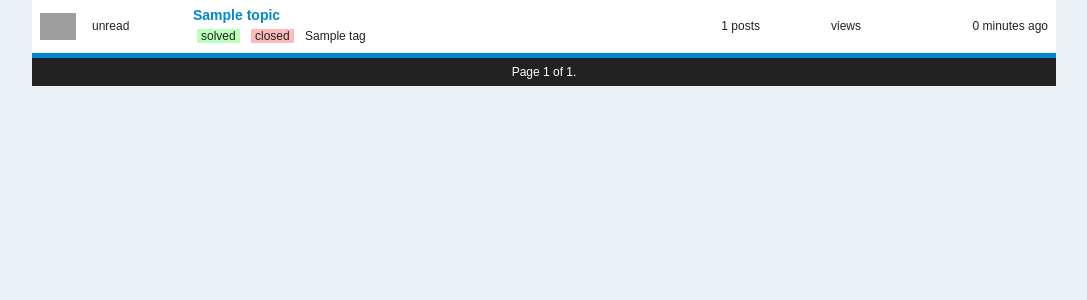
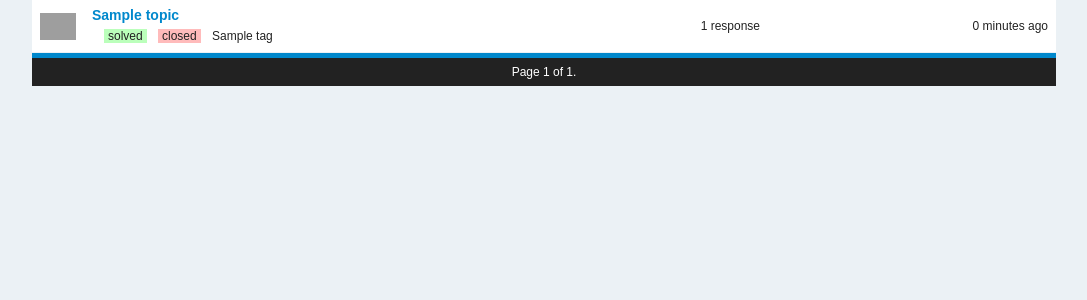
Before and after one commit to kichawa/overmind, a Django app: template overmind/forum/templates/forum/topics_list.html in a window 1280 px wide. Shown: the part 92-392 px from the top of the page, without its empty margins (96-1183 px from the left). Run offline with Django 3.2, Linux system fonts and the light colour scheme; the template is opened without the code that fills it: most values are stand-ins (such as "Sample title", 1, 10 or a date in 2020); some libraries are stand-ins or nearby versions; grey boxes are pictures that could not be loaded.

Commit message:
fix topics list template

```diff
--- a/overmind/forum/templates/forum/topics_list.html
+++ b/overmind/forum/templates/forum/topics_list.html
@@ -33,20 +33,22 @@
                 <div class="col">
                     {% avatar_tag topic.author.email 36 %}
                 </div>
-                <div class="col fluid-1">
-                    <span data-dynamic-widget="topic-is-new:{{ topic.id }}">unread</span>
-                </div>
                 <div class="col topic-col">
                     <a href="{{ topic.get_absolute_url }}">{{ topic.subject }}</a><br/>
+                    <span class="tag" data-dynamic-widget="topic-is-new:{{ topic.id }}"></span>
                     <span class="tag solved">solved</span>
                     <span class="tag closed">closed</span>
                     {% for tag in topic.tags.all %}<span class="tag">{{ tag }}</span>{% endfor %}
                 </div>
                 <div class="col fluid-1 right-align">
-                    {{ topic.response_count }} posts
+                    {% if topic.response_count %}
+                        {{ topic.response_count }} response{{ topic.response_count|pluralize }}
+                    {% else %}
+                        -
+                    {% endif %}
                 </div>
                 <div class="col fluid-1 right-align">
-                    <span data-dynamic-widget="topic-view-count:{{ topic.id }}"></span> views
+                    <span data-dynamic-widget="topic-view-count:{{ topic.id }}"></span>
                 </div>
                 <div class="col fluid-2 right-align">
                     <span title="{{ topic.updated }}">{{ topic.updated|timesince }} ago</span>
```
